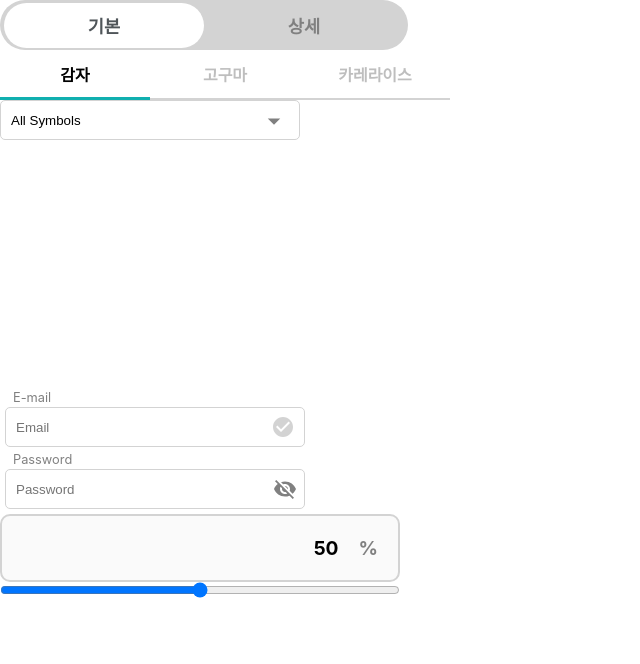
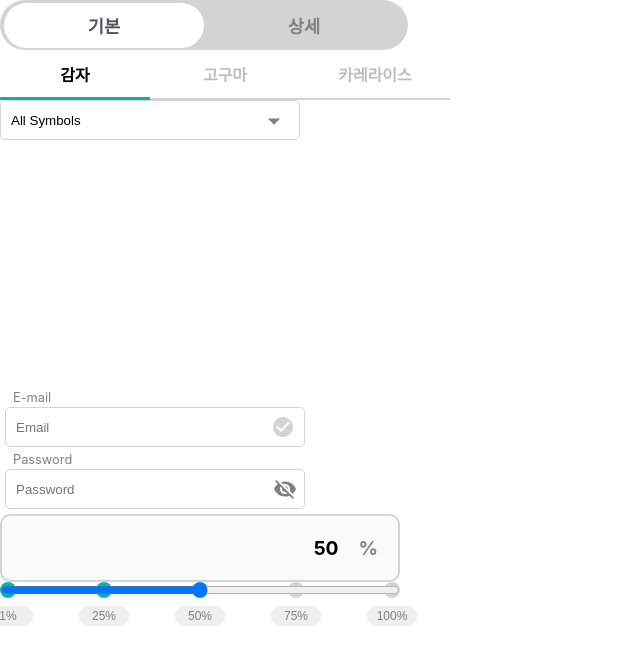
Before and after one commit to seungyeon119/wanted_pre_onboarding, a React (Create React App) app: page / in a window 1280 px wide. Shown: the top 664 px of the page, without its empty margins (0-640 px from the left). Built offline with nearby package versions, Linux system fonts and the light colour scheme.

Commit message:
Slider Tick 및 버튼 생성

```diff
--- a/src/components/Slider.js
+++ b/src/components/Slider.js
@@ -29,6 +29,39 @@ const SliderInput = styled.input`
   width: 100%;
 `;
 
+const SliderTicks = styled.div`
+  width: 100%;
+  display: flex;
+  justify-content: space-between;
+  margin-top: -20px;
+`;
+
+const SliderTick = styled.div`
+  z-index: -100;
+  position: relative;
+  width: 16px;
+  height: 16px;
+  border-radius: 50%;
+  background-color: ${({ value, cur }) => (value > cur ? '#d3d3d3' : '#10AFAF')};
+`;
+
+const TickButton = styled.button`
+  position: absolute;
+  top: 150%;
+  right: 50%;
+  width: 50px;
+  height: 20px;
+  transform: translate(50%, 0);
+  border-radius: 10px;
+  text-align: center;
+  font-size: 12px;
+  color: gray;
+
+  &:hover {
+    background-color: #10afaf;
+    color: white;
+  }
+`;
 function Slider() {
   const [sliderValue, setSliderValue] = useState(50);
   const handleSlider = ({ target: { value } }) => {
@@ -39,6 +72,16 @@ function Slider() {
     <Container>
       <SliderContent>{sliderValue}</SliderContent>
       <SliderInput type="range" value={sliderValue} id="slider" onChange={handleSlider} />
+
+      <SliderTicks>
+        {[1, 25, 50, 75, 100].map((val) => (
+          <SliderTick value={val} cur={sliderValue}>
+            <TickButton onClick={() => setSliderValue(val)} value={val}>
+              {`${val}%`}
+            </TickButton>
+          </SliderTick>
+        ))}
+      </SliderTicks>
     </Container>
   );
 }
```
